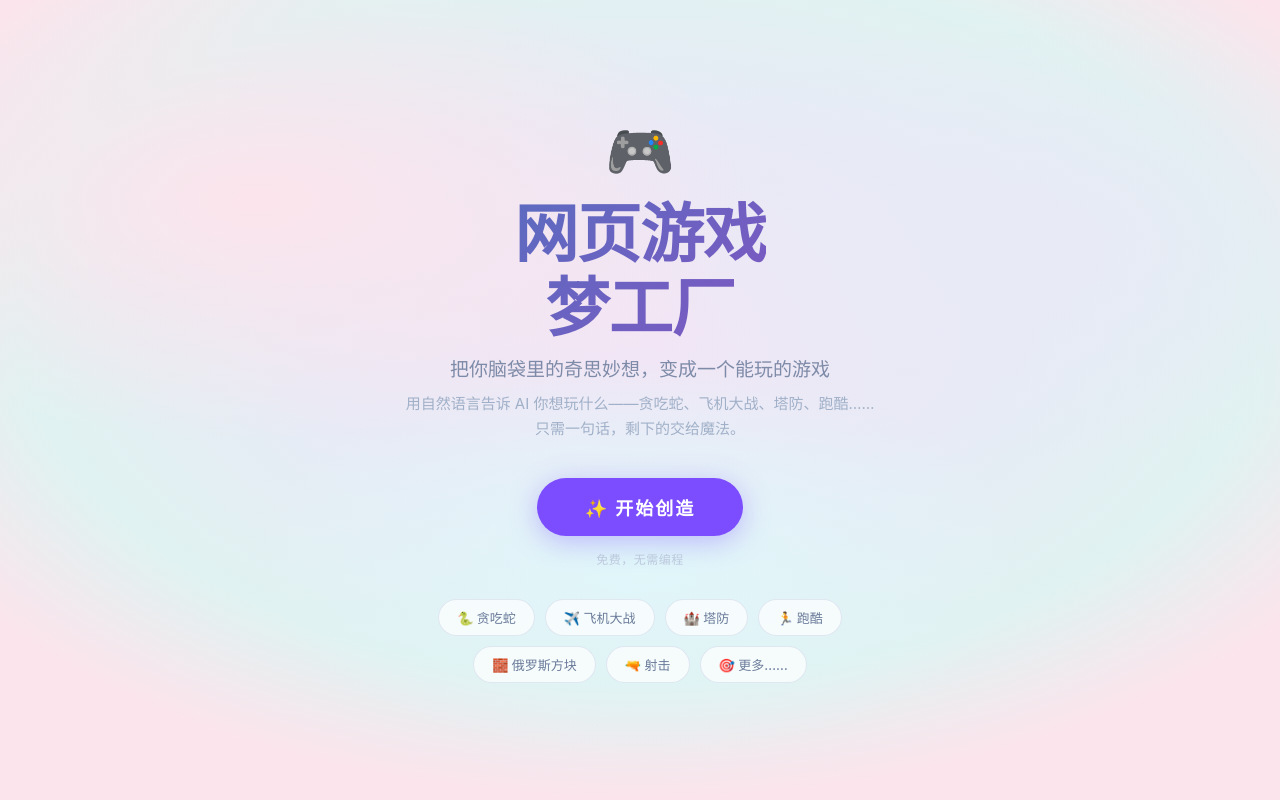
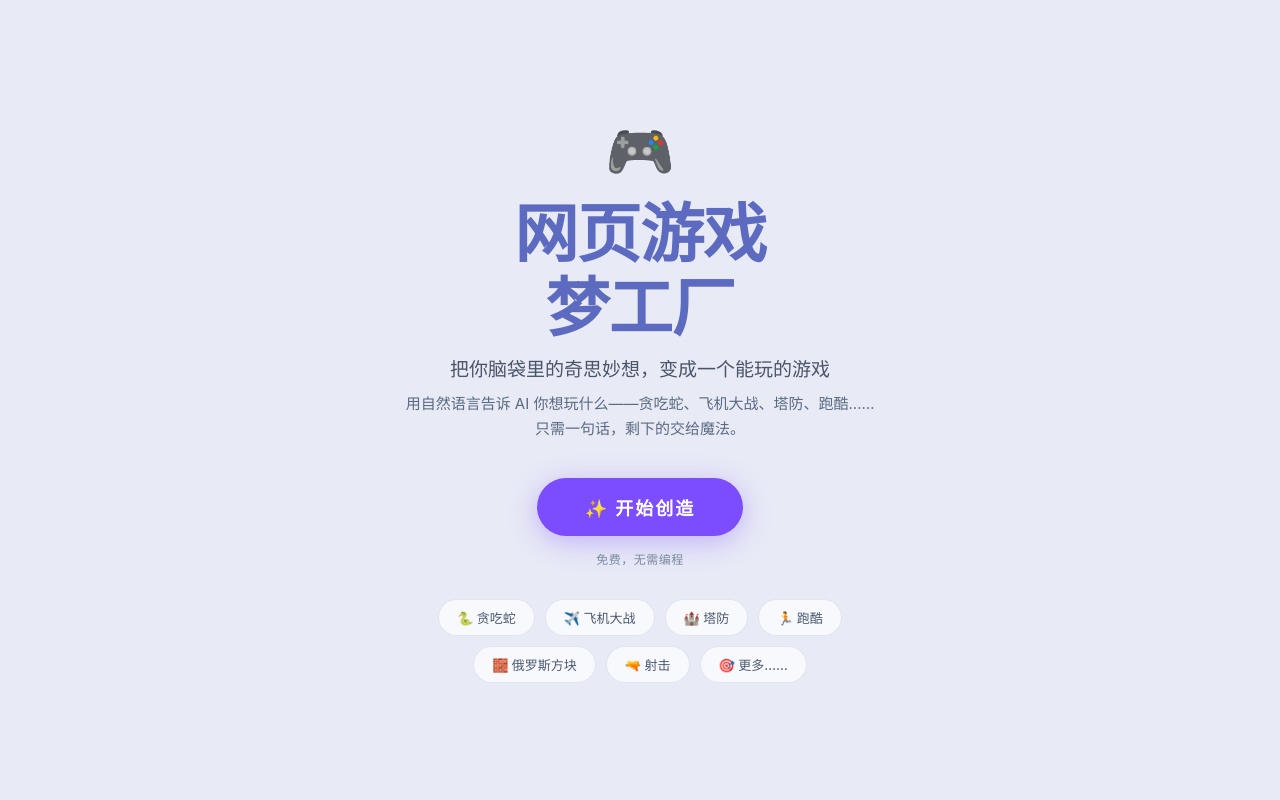
Before and after one commit to xihue/-pro, a Flask app: page / in a window 1280 px wide. Run offline with Flask 3, Linux system fonts and the light colour scheme.

Commit message:
修复手机端白屏真因：移除-webkit-text-fill-color透明
- -webkit-text-fill-color: transparent 导致标题在手机浏览器上完全不可见
- 淡蓝背景+透明文字=白屏假象
- 替换为纯色#5c6bc0，移除渐变文字效果
- 加深副标题/描述文字颜色，提高手机屏对比度
- 移除复杂背景渐变，使用纯色

```diff
--- a/app/templates/hero.html
+++ b/app/templates/hero.html
@@ -14,14 +14,7 @@
         }
 
         body {
-            /* Fallback solid color — always renders */
             background: #e8eaf6;
-            /* Layered gradients that degrade gracefully */
-            background:
-                radial-gradient(ellipse 70% 55% at 20% 25%, #fce4ec 0%, transparent 55%),
-                radial-gradient(ellipse 60% 50% at 80% 30%, #e8eaf6 0%, transparent 55%),
-                radial-gradient(ellipse 55% 45% at 50% 70%, #e0f7fa 0%, transparent 55%),
-                radial-gradient(ellipse 65% 60% at 50% 40%, #f3e5f5 0%, #e8eaf6 40%, #e0f2f1 75%, #fce4ec 100%);
             display: flex;
             flex-direction: column;
             align-items: center;
@@ -45,32 +38,21 @@
             letter-spacing: -1px;
             line-height: 1.15;
             margin-bottom: 12px;
-            color: #5c6bc0;   /* solid fallback */
-            background: linear-gradient(135deg, #5c6bc0, #7e57c2, #ab47bc, #5c6bc0);
-            background-size: 300% 300%;
-            -webkit-background-clip: text;
-            -webkit-text-fill-color: transparent;
-            background-clip: text;
-            /* Safari fallback — some versions need this */
-        }
-        /* Ensure the title text is always visible even if gradient fails */
-        @supports not (-webkit-background-clip: text) {
-            .hero-title {
-                color: #5c6bc0;
-            }
+            /* Solid color — no gradient tricks that break on mobile */
+            color: #5c6bc0;
         }
 
         /* ── Subtitle & Desc ── */
         .hero-subtitle {
             font-size: clamp(14px, 2.5vw, 19px);
-            color: #7e8ba8;
+            color: #4a5568;
             margin-bottom: 6px;
             font-weight: 400;
             line-height: 1.5;
         }
         .hero-desc {
             font-size: clamp(13px, 1.8vw, 15px);
-            color: #a0b0c8;
+            color: #5a6a80;
             margin-bottom: 36px;
             line-height: 1.7;
             max-width: 480px;
@@ -102,7 +84,7 @@
         .cta-hint {
             margin-top: 14px;
             font-size: 12px;
-            color: #bcc8dc;
+            color: #7a8a9e;
             letter-spacing: 0.5px;
         }
 
@@ -122,7 +104,7 @@
             font-weight: 500;
             background: rgba(255,255,255,0.7);
             border: 1px solid rgba(200,210,230,0.5);
-            color: #6a7b9a;
+            color: #4a5a70;
             white-space: nowrap;
         }
 
```
